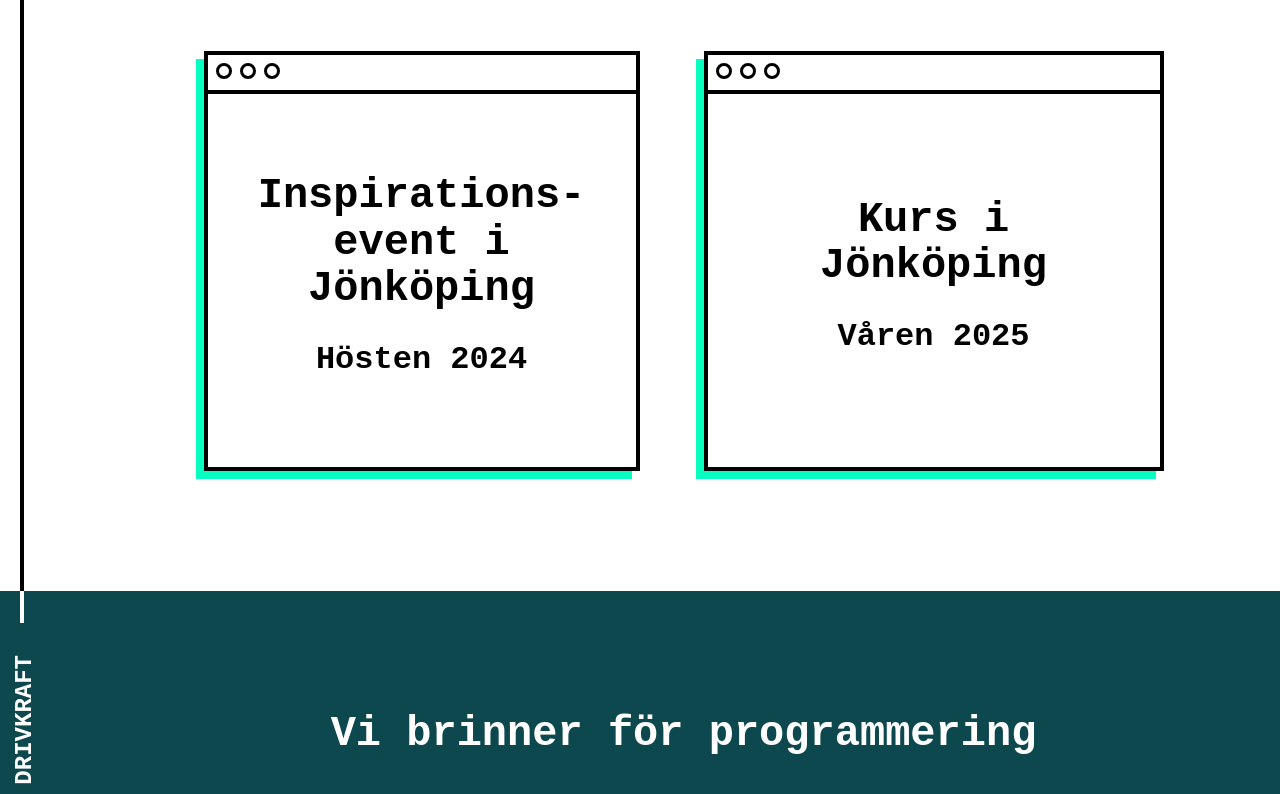
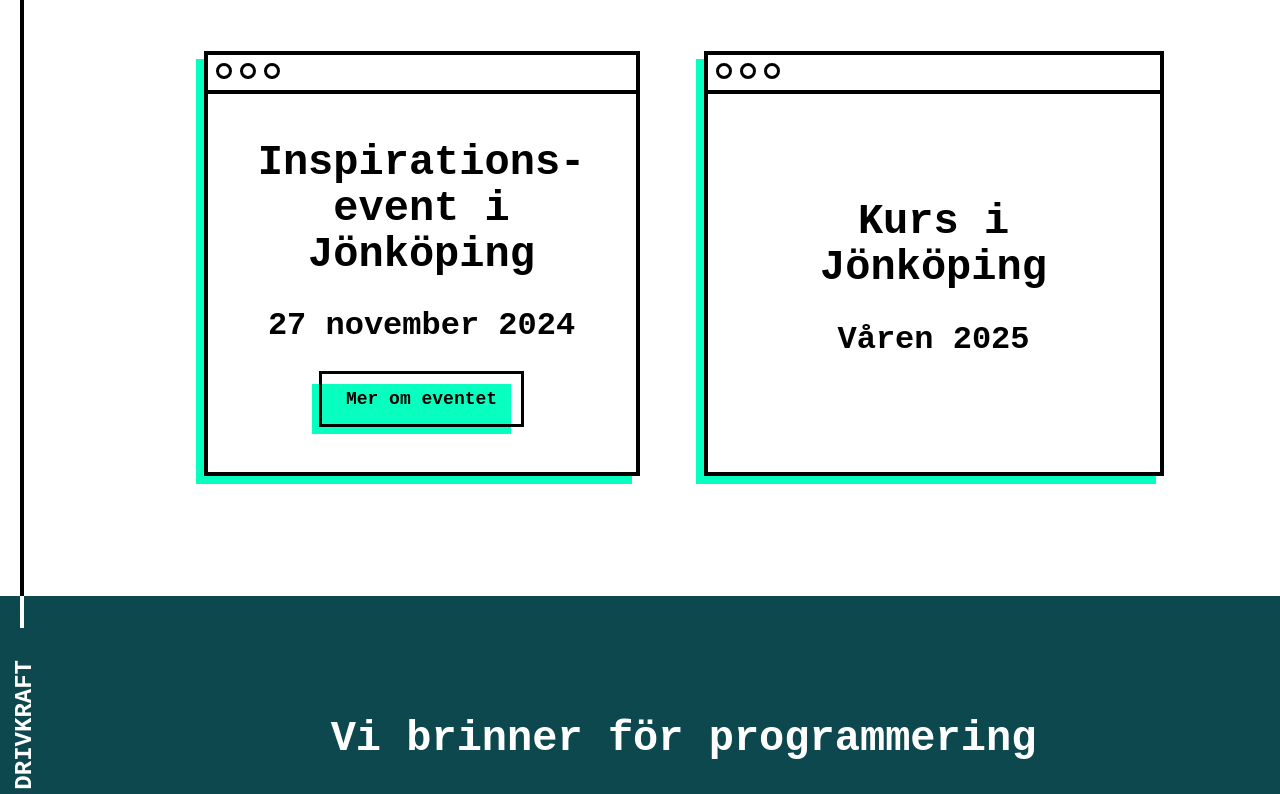
Before and after one commit to hellogirlse/hello-girl, a Next.js app: page / in a window 1280 px wide. Shown: the part 1230-2024 px from the top of the page. Built offline with nearby package versions, Linux system fonts and the light colour scheme; a web font is replaced by a local one.

Commit message:
feat: update event

```diff
--- a/components/eventCard/eventCard.tsx
+++ b/components/eventCard/eventCard.tsx
@@ -5,6 +5,7 @@ interface EventProps {
     title: string;
     date: string;
     link: string;
+    label: string;
 }
 
 function EventCard(props: EventProps) {
@@ -17,12 +18,17 @@ function EventCard(props: EventProps) {
             </div>
 
             <div className={style.card__body}>
+                {props.title ? (
+                    <h2 className="headline headline--h2">{props.title}</h2>
+                ) : null}
+                {props.date ? <p>{props.date}</p> : null}
 
-                { props.title ? (<h2 className="headline headline--h2">{props.title}</h2>) : null }
-                { props.date ? (<p>{props.date}</p>) : null }
-
-                { props.link ? (<Button label="Mer om kursen" link={props.link} />) : null }
-
+                {props.link ? (
+                    <Button
+                        label={props.label ?? 'Mer om kursen'}
+                        link={props.link}
+                    />
+                ) : null}
             </div>
         </div>
     );
--- a/components/eventSection/event.tsx
+++ b/components/eventSection/event.tsx
@@ -30,14 +30,16 @@ function EventSection(props) {
 
                     <EventCard
                         title="Inspirations-event i Jönköping"
-                        date="Hösten 2024"
-                        link={null}
+                        date="27 november 2024"
+                        link="https://l.messenger.com/l.php?u=https%3A%2F%2Finspirationskvall-med-hello-girl.confetti.events%2F&h=AT2sTchyJzzXE5fkk7WiY3YO7P93849d8AXCbj_TggsmqRBh3X6TaT765rxRvU56hua_NBa6G_xTMGiLwtHAkvxPred-3emniyZabDnvRhyGA6YBYtbyfj3sze_T3wCHzPahnS7V"
+                        label="Mer om eventet"
                     />
 
                     <EventCard
                         title="Kurs i Jönköping"
                         date="Våren 2025"
                         link={null}
+                        label={null}
                     />
                 </div>
             </div>
```
